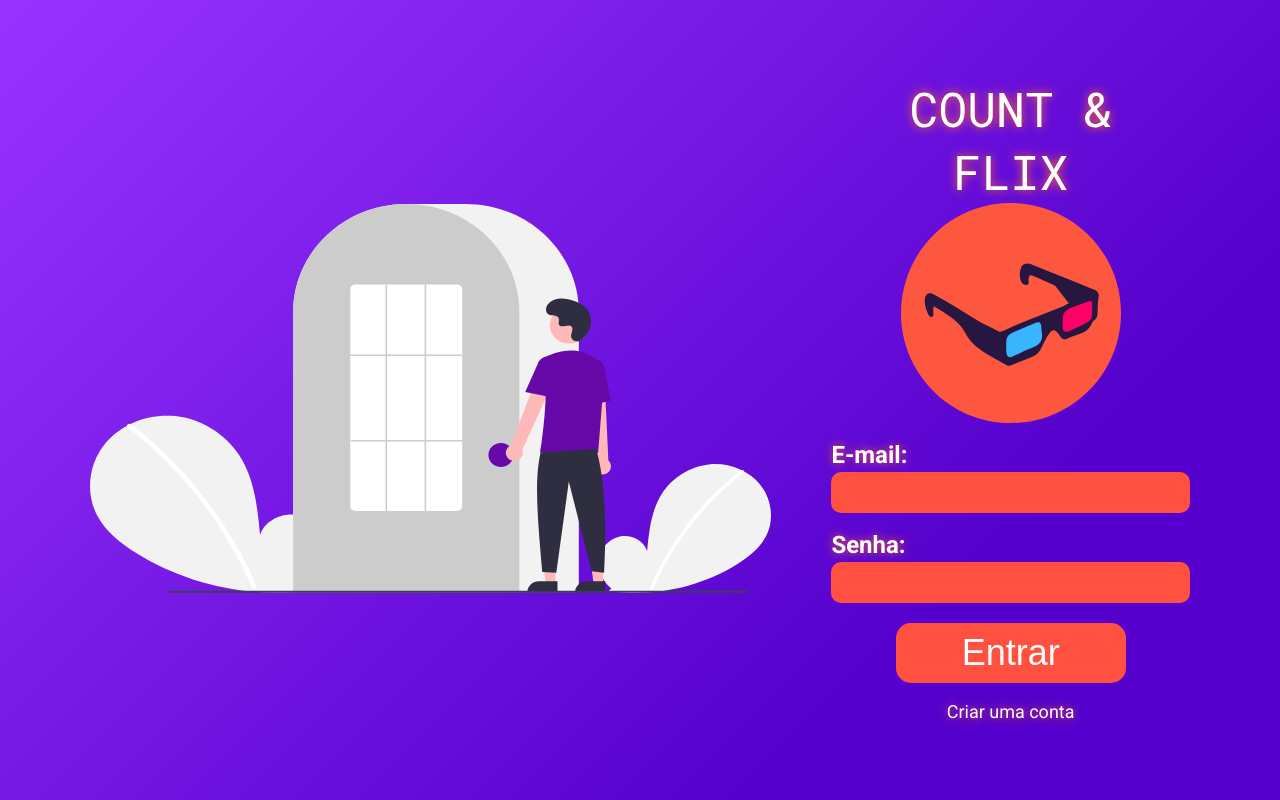
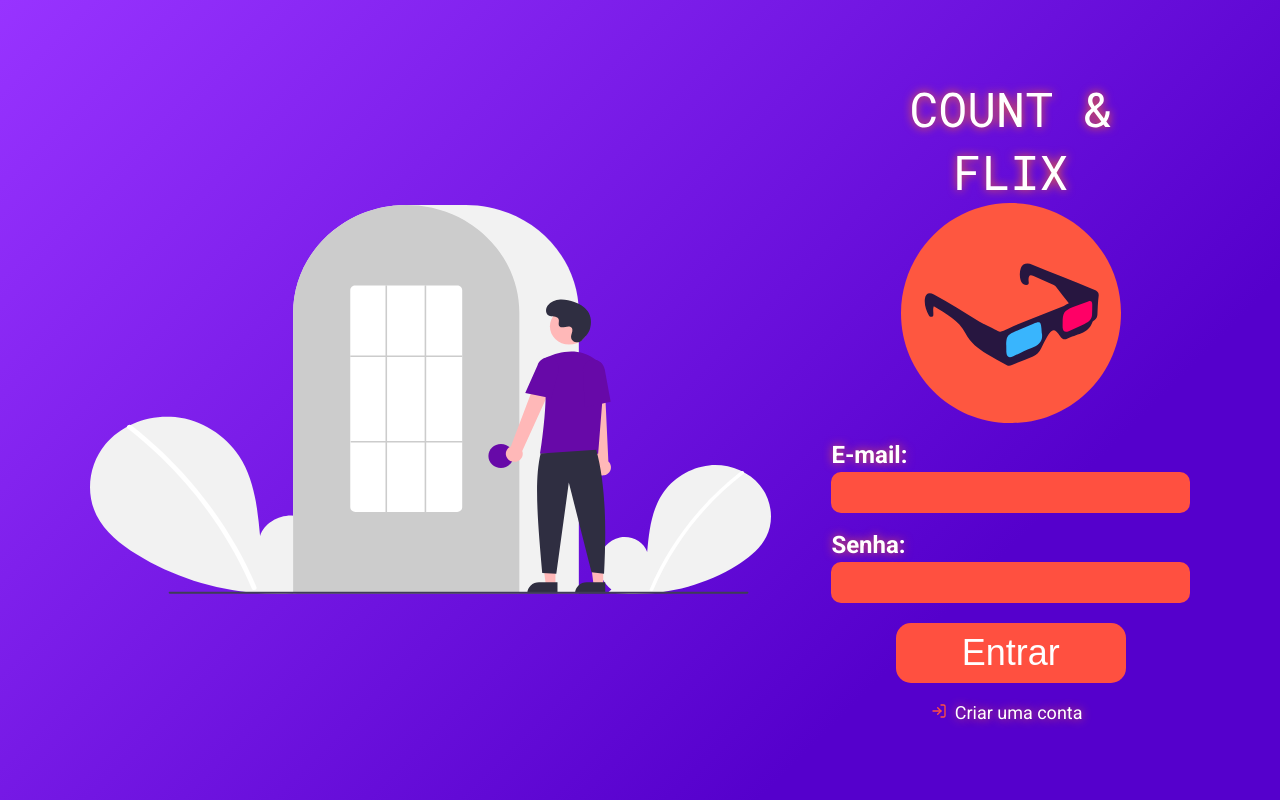
Before and after one commit to irwinarruda/g1-ps-elo-react-app, a React (Create React App) app: page /login in a window 1280 px wide. Built offline with nearby package versions, Linux system fonts and the light colour scheme.

Commit message:
Novos ícones em Cadastro e Login

```diff
--- a/package.json
+++ b/package.json
@@ -8,6 +8,7 @@
     "@testing-library/user-event": "^12.1.10",
     "react": "^17.0.1",
     "react-dom": "^17.0.1",
+    "react-icons": "^3.11.0",
     "react-router-dom": "^5.2.0",
     "react-scripts": "4.0.0",
     "web-vitals": "^0.2.4"
--- a/src/pages/Cadastro/index.js
+++ b/src/pages/Cadastro/index.js
@@ -4,6 +4,7 @@ import './styles.css';
 import LogoImg from '../../assets/logo.svg'
 import CadastroImg from '../../assets/cadastro.svg'
 import {Link} from 'react-router-dom';
+import {FiArrowLeft} from 'react-icons/fi';
 
 function Cadastro() {
     const [nome, setNome] = React.useState ("");
@@ -14,10 +15,10 @@ function Cadastro() {
         <div className="cordefundo">
             <div className="cadastro-container">
                 <div className="logo-ilustracao">
-                    <img src={CadastroImg} />
+                    <img src={CadastroImg} alt="Cadastro" />
                 </div>
                 <div className="dados-cadastro">
-                    <img src={LogoImg}/>
+                    <img src={LogoImg} alt="Logo Count and Flix"/>
                     <form>
                         <Input type="text" name="nome" label="Nome:" value={nome} setValue={setNome}/>
                         <Input type="email" name="email" label="E-mail:" value={email} setValue={setEmail}/>
@@ -25,7 +26,9 @@ function Cadastro() {
                         <Input type="password" name="confPassword" label="Confirme sua senha:" value={confPassword} setValue={setConfPassword}/>
                         <button className="btn">Criar conta</button>
                     </form>
-                    <Link to="/login">Já tem uma conta? Entre aqui</Link>
+                    <Link to="/login">
+                        <FiArrowLeft size={16} color="#FF5040" />
+                        Já tem uma conta? Entre aqui</Link>
                 </div>
             </div>
         </div>
--- a/src/pages/Cadastro/styles.css
+++ b/src/pages/Cadastro/styles.css
@@ -23,13 +23,17 @@
 
 .dados-cadastro a {
     display: block;
-    width: 160px;
+    width: 180px;
     font-size: 18px;
     text-decoration: none;
     color: white;
     text-shadow: 0px 0px 10px #E55A45;
     margin: 20px auto 0px auto;
     text-align: center;
+}
+
+.dados-cadastro a svg {
+    margin-right: 8px;
 }
 
 .logo-ilustracao {
--- a/src/pages/Login/index.js
+++ b/src/pages/Login/index.js
@@ -4,9 +4,10 @@ import {Redirect} from 'react-router-dom';
 import Input from '../../components/Input';
 import LoginImg from '../../assets/login.svg';
 import LogoNomeImg from '../../assets/logo-nome.svg';
-import WaitImg from '../../assets/wait.svg'
+import WaitImg from '../../assets/wait.svg';
 import {Link} from 'react-router-dom';
 import {USER_LOGIN} from '../../UserApi';
+import {FiLogIn} from 'react-icons/fi';
 
 function Login() {
     const [email, setEmail] = React.useState ("");
@@ -51,7 +52,9 @@ function Login() {
                         <Input type="password" name="password" label="Senha:" value={password} setValue={setPassword}/>
                         {!wait? <button type="submit" className="btn">Entrar</button>: <button type="submit" className="btn" disabled="disabled">Entrar</button>}
                     </form>
-                    <Link to="/cadastro">Criar uma conta</Link>
+                    <Link to="/cadastro">
+                        <FiLogIn size={16} color="#FF5040" />
+                        Criar uma conta</Link>
                     {wait?<img className="waitCircle" src={WaitImg} alt="Carregamento" />:null}
                     {renderRedirect()}
                 </div>
--- a/src/pages/Login/styles.css
+++ b/src/pages/Login/styles.css
@@ -15,6 +15,7 @@
 .login-cadastro img {
     display: block;
     margin: 0 auto;
+    max-width: 350px;
 }
 
 .login-cadastro button {
@@ -23,12 +24,16 @@
 
 .login-cadastro a {
     display: block;
-    width: 128px;
+    width: 160px;
     font-size: 18px;
     text-decoration: none;
     color: white;
     text-shadow: 0px 0px 10px #E55A45;
     margin: 20px auto 0px auto;
+}
+
+.login-cadastro a svg {
+    margin-right: 8px;
 }
 
 .logo-ilustracao {
```
Also changed, not shown: 1 other file (tests, documents, lock files or other folders).
